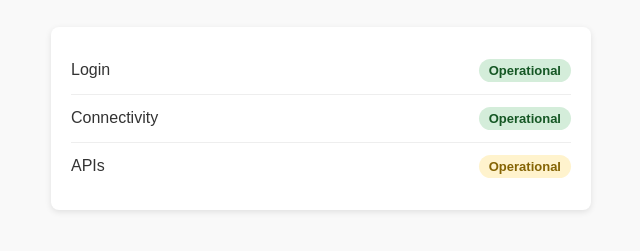
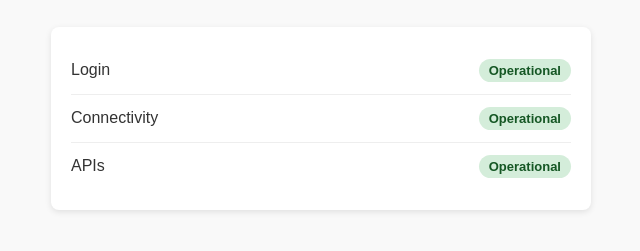
Before and after one commit to Alexandra-Kozhukhar/application_status_page, a plain HTML site: page index.html in a window 1280 px wide. Shown: the part 119-370 px from the top of the page, without its empty margins (319-959 px from the left). Drawn offline with Linux system fonts and the light colour scheme.

Commit message:
updated operational

```diff
--- a/index.html
+++ b/index.html
@@ -23,7 +23,7 @@
       </div>
       <div class="status-item" id="apis">
         <span class="label">APIs</span>
-        <span class="indicator degraded">Operational</span>
+        <span class="indicator operational">Operational</span>
       </div>
     </div>
   </main>
```
